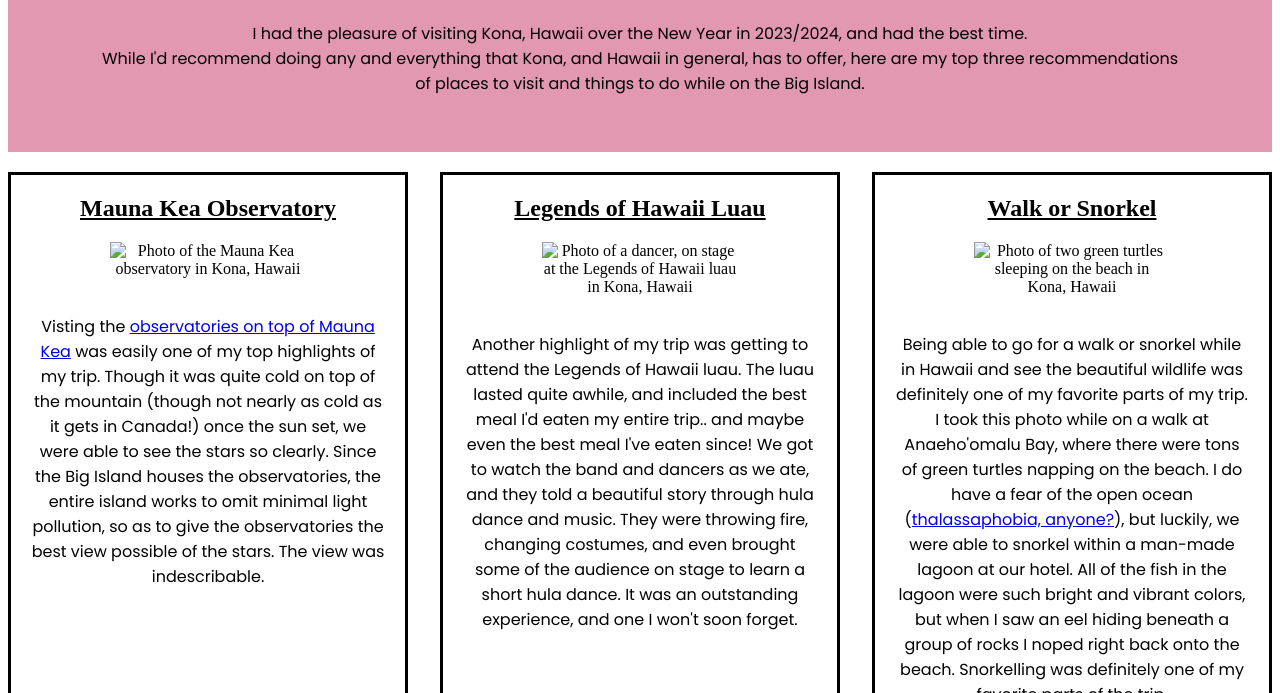
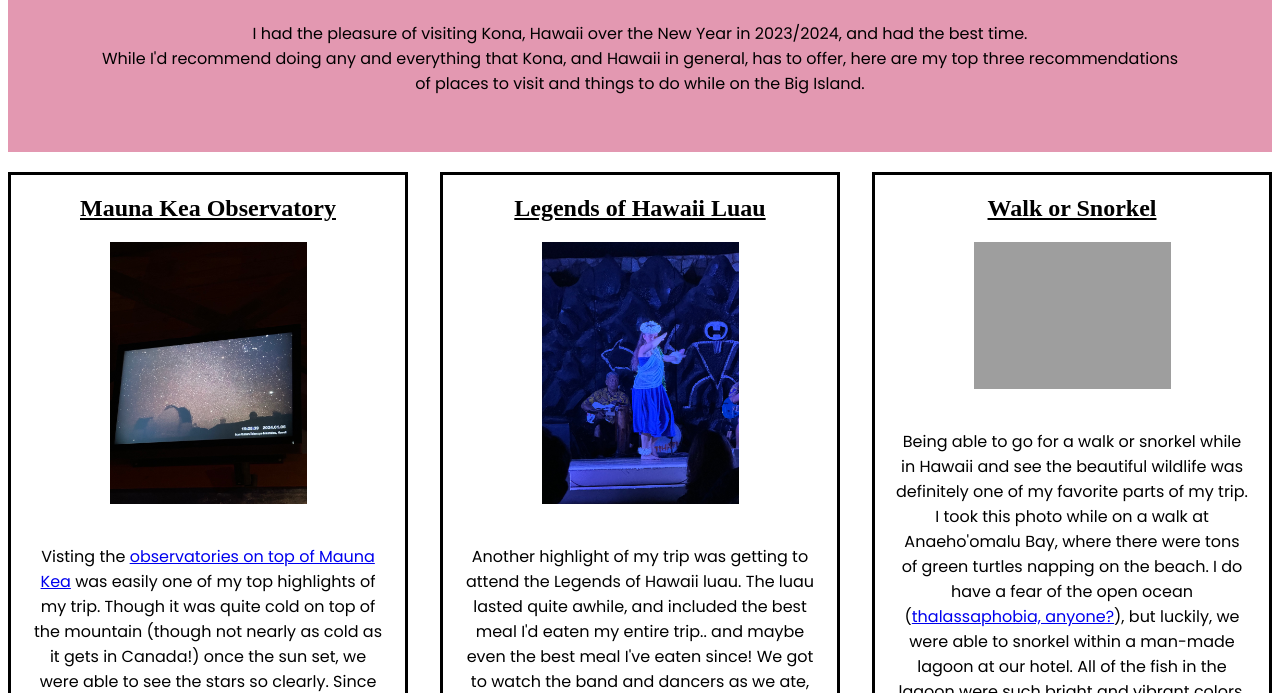
Before and after one commit to robynsait/cprg-218-travelogue, a plain HTML site: page index.html in a window 1280 px wide. Shown: the part 107-800 px from the top of the page. Drawn offline with Linux system fonts and the light colour scheme; the site is published under a folder, as on GitHub Pages, so addresses that start at the root find nothing; a web font is replaced by a local one.

Commit message:
Fix image path

```diff
--- a/index.html
+++ b/index.html
@@ -17,19 +17,19 @@
     <main>
         <section>
             <h2>Mauna Kea Observatory</h2>
-            <img src="/Images/MaunaKea.jpg"
+            <img src="Images/MaunaKea.jpg"
             alt="Photo of the Mauna Kea observatory in Kona, Hawaii">
             <p>Visting the <a href="https://en.wikipedia.org/wiki/Mauna_Kea_Observatories">observatories on top of Mauna Kea</a> was easily one of my top highlights of my trip. Though it was quite cold on top of the mountain (though not nearly as cold as it gets in Canada!) once the sun set, we were able to see the stars so clearly. Since the Big Island houses the observatories, the entire island works to omit minimal light pollution, so as to give the observatories the best view possible of the stars. The view was indescribable.</p>
         </section>
         <section>
             <h2>Legends of Hawaii Luau</h2>
-            <img src="/Images/LegendsOfHawaii.jpg"
+            <img src="Images/LegendsOfHawaii.jpg"
             alt="Photo of a dancer, on stage at the Legends of Hawaii luau in Kona, Hawaii">
             <p>Another highlight of my trip was getting to attend the Legends of Hawaii luau. The luau lasted quite awhile, and included the best meal I'd eaten my entire trip.. and maybe even the best meal I've eaten since! We got to watch the band and dancers as we ate, and they told a beautiful story through hula dance and music. They were throwing fire, changing costumes, and even brought some of the audience on stage to learn a short hula dance. It was an outstanding experience, and one I won't soon forget.</p>
         </section>
         <section>
             <h2>Walk or Snorkel</h2>
-            <img src="/Images/SeaTurtles.jpg"
+            <img src="Images/SeaTurtles.jpg"
             alt="Photo of two green turtles sleeping on the beach in Kona, Hawaii">
             <p>Being able to go for a walk or snorkel while in Hawaii and see the beautiful wildlife was definitely one of my favorite parts of my trip. I took this photo while on a walk at Anaeho'omalu Bay, where there were tons of green turtles napping on the beach. I do have a fear of the open ocean (<a href="https://en.wikipedia.org/wiki/Thalassophobia">thalassaphobia, anyone?</a>), but luckily, we were able to snorkel within a man-made lagoon at our hotel. All of the fish in the lagoon were such bright and vibrant colors, but when I saw an eel hiding beneath a group of rocks I noped right back onto the beach. Snorkelling was definitely one of my favorite parts of the trip.</p>
         </section>
```
